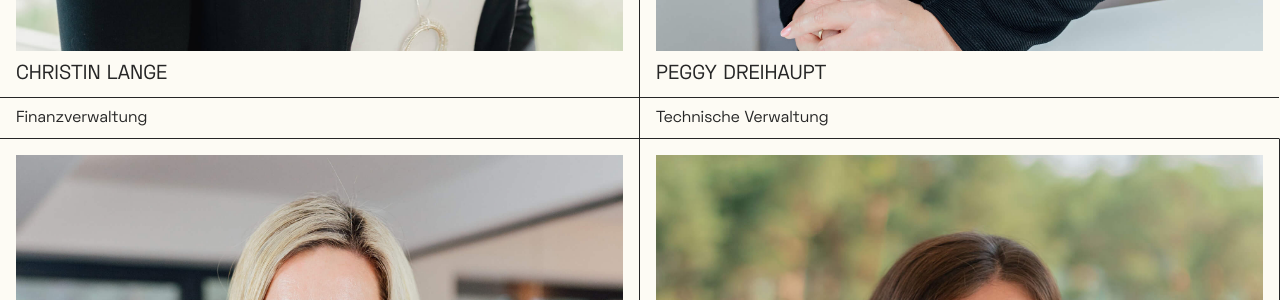
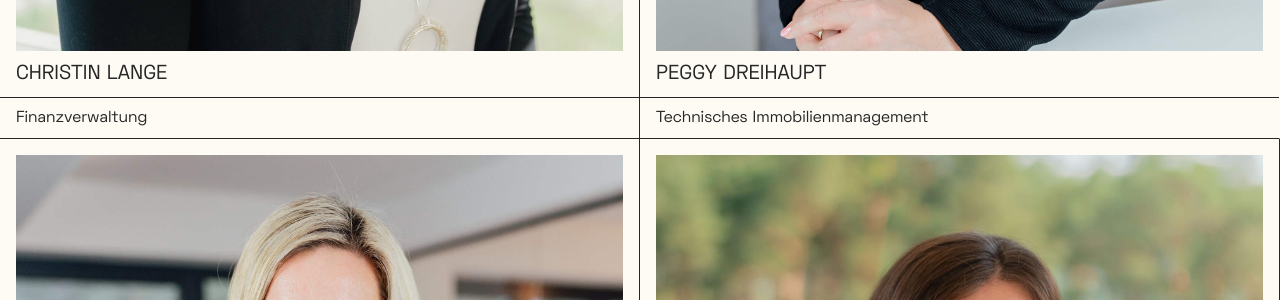
Before and after one commit to nikitasarejko/hgr, a Jekyll site: the page built from team.markdown, in a window 1280 px wide and 900 px high, scrolled down 2149 px. Shown: the part 149-449 px from the top of the window. Built offline with Jekyll 4.4.1, drawn with Linux system fonts in a browser that asks for light colours; nearby versions of some CDN libraries.

Commit message:
Updated Peggy Dreihaupt

```diff
--- a/_team/peggy-dreihaupt.markdown
+++ b/_team/peggy-dreihaupt.markdown
@@ -1,6 +1,6 @@
 ---
 title: Peggy Dreihaupt
-stelle: Technische Verwaltung
+stelle: Technisches Immobilienmanagement
 portrait_image: "/uploads/portrait-peggy-dreihaupt.jpg"
 bio: 'Für unsere Kunden gibt Peggy Dreihaupt alles: Das A bis Z der technischen Verwaltung
   bildet dabei den Kern ihres Aufgabenbereiches, den die gebürtige Rüganerin mit unermüdlichem
```
